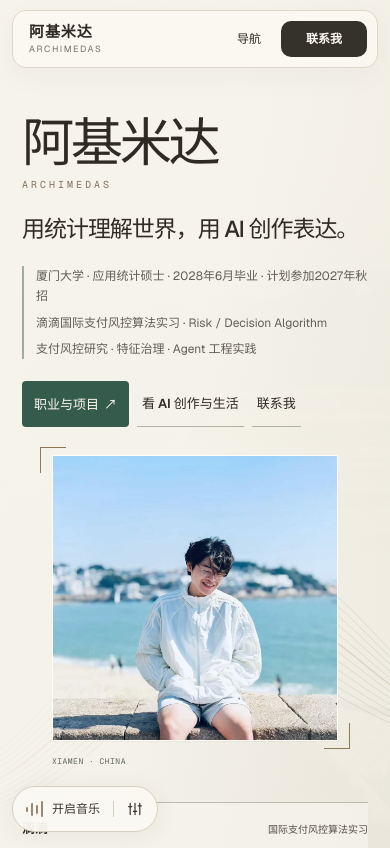
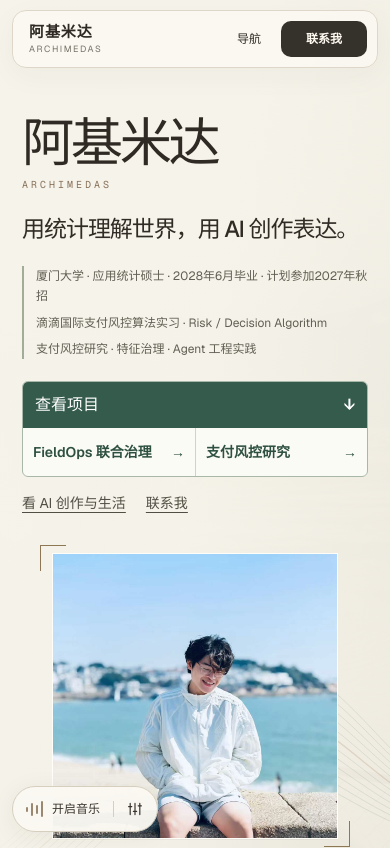
Before and after one commit to ArchimeDAs0612/shenxinda-portfolio-website, a Next.js app: page / in a window 390 px wide. Shown: the top 848 px of the page. Built offline with nearby package versions, Linux system fonts and the light colour scheme.

Commit message:
Surface the project directory and both case studies in the homepage hero

```diff
--- a/app/components/PortfolioHero.tsx
+++ b/app/components/PortfolioHero.tsx
@@ -3,6 +3,7 @@ import { MaintainableImage } from './MaintainableImage';
 import { mediaContent } from '../../content/site-content';
 import { SocialSourceWelcome } from './SocialSourceWelcome';
 import { ResearchMotif } from './ResearchMotif';
+import { deepDiveHref } from './deepDiveHref';
 
 type HeroView = 'public' | 'career';
 
@@ -23,7 +24,15 @@ export function PortfolioHero({ view = 'public' }: { view?: HeroView }) {
         <p className="hero-role hero-intro-copy">{career ? '应用统计背景，聚焦支付风险研究与 Agent 工程实践。' : '用统计理解世界，用 AI 创作表达。'}</p>
         <div className="hero-identity hero-intro-copy"><p>厦门大学 · 应用统计硕士 · 2028年6月毕业 · 计划参加2027年秋招</p><p>滴滴国际支付风控算法实习 · Risk / Decision Algorithm</p><p>支付风控研究 · 特征治理 · Agent 工程实践</p></div>
         <SocialSourceWelcome />
-        <div className="actions hero-intro-copy"><a className="button primary" href="#internships">职业与项目 <span aria-hidden="true">↗</span></a><a className="button quiet" href="#exploration">看 AI 创作与生活</a><a className="button quiet" href="#contact">联系我</a></div>
+        <nav className="actions hero-project-links hero-intro-copy" aria-label="首页项目入口">
+          <a className="button primary" href="#projects">查看项目 <span aria-hidden="true">↓</span></a>
+          <a href={deepDiveHref('p04')}>FieldOps 联合治理 <span aria-hidden="true">→</span></a>
+          <a href={deepDiveHref('p02')}>支付风控研究 <span aria-hidden="true">→</span></a>
+        </nav>
+        <div className="hero-secondary-links hero-intro-copy">
+          <a href="#exploration">看 AI 创作与生活</a>
+          <a href="#contact">联系我</a>
+        </div>
       </div>
       <div className="portrait-wrap">
         <div className="portrait-aperture"><MaintainableImage className="portrait-frame" priority {...mediaContent.profile} /></div>
--- a/app/research-editorial.css
+++ b/app/research-editorial.css
@@ -17,6 +17,44 @@
 .hero-portal .button.primary { background: var(--editorial-green); }
 .hero-portal .button.primary:hover { background: #264738; }
 .hero-portal .button.quiet { border-bottom-color: #b0b2a3; }
+.hero-portal .hero-project-links {
+  display: flex;
+  width: fit-content;
+  max-width: 100%;
+  gap: 0;
+  flex-wrap: nowrap;
+  align-items: stretch;
+  border: 1px solid #a8b8a8;
+  border-radius: 6px;
+  background: #fafbf5;
+}
+.hero-project-links > a {
+  display: flex;
+  align-items: center;
+  justify-content: space-between;
+  gap: 10px;
+  min-height: 48px;
+  padding: 10px 14px;
+  color: #2e5041;
+  font-size: 15px;
+  font-weight: 600;
+  line-height: 1.4;
+}
+.hero-project-links > a + a { border-left: 1px solid #ccd6c7; }
+.hero-project-links > a:last-child { border-radius: 0 5px 5px 0; }
+.hero-project-links > a:hover { background: #e7eee3; }
+.hero-portal .hero-project-links .primary { border-radius: 5px 0 0 5px; color: white; }
+.hero-project-links > a:focus-visible { outline: 3px solid #836227; outline-offset: 2px; z-index: 1; }
+.hero-secondary-links { display: flex; flex-wrap: wrap; gap: 20px; margin-top: 4px; }
+.hero-secondary-links a {
+  display: inline-flex;
+  align-items: center;
+  min-height: 44px;
+  color: #514e44;
+  font-size: 14px;
+  text-decoration: underline;
+  text-underline-offset: 4px;
+}
 .hero-portal .portrait-wrap { width: 100%; max-width: 348px; padding-inline: 12px; }
 .hero-portal .portrait-aperture { border: 1px solid #fffdf7; box-shadow: 0 18px 40px #293b2d0d; }
 .hero-portal .portrait-frame { aspect-ratio: 1; max-height: none; }
@@ -126,6 +164,20 @@
   .hero-portal .actions { gap: 8px; margin-top: 22px; }
   .hero-portal .button { padding: 11px 12px; min-height: 46px; font-size: 13px; }
   .hero-portal .button.quiet { padding-inline: 5px; }
+  .hero-portal .hero-project-links {
+    display: grid;
+    grid-template-columns: repeat(2, minmax(0, 1fr));
+    width: 100%;
+    gap: 0;
+  }
+  .hero-portal .hero-project-links .primary {
+    grid-column: 1 / -1;
+    border-radius: 5px 5px 0 0;
+    font-size: 16px;
+  }
+  .hero-project-links > a { padding-inline: 10px; gap: 4px; font-size: 14px; }
+  .hero-project-links > a:nth-child(2) { border: 0; border-radius: 0 0 0 5px; }
+  .hero-project-links > a:last-child { border-radius: 0 0 5px 0; }
   .hero-portal .portrait-wrap { max-width: 310px; }
   .hero-portal .portrait-frame { aspect-ratio: 1; }
   .hero-portal .portrait-frame .media-image { transform: none; }
--- a/scripts/verify-browser.mjs
+++ b/scripts/verify-browser.mjs
@@ -51,9 +51,13 @@ try {
     assert.equal(await page.getByRole('heading', { name: '阿基米达', exact: true }).count(), 1);
     assert.equal(await page.getByText('沈鑫达', { exact: true }).count(), 0, 'Public view does not visibly disclose the career name');
     assert.equal(await page.locator('.hero-role').innerText(), '用统计理解世界，用 AI 创作表达。');
-    assert.equal(await page.locator('.hero a[href*="work/p0"]').count(), 0, 'Deep dives belong in the project section only');
-    assert.equal(await page.locator('.hero .actions a').count(), 3);
-    assert.equal(await page.locator('.hero .actions a').first().getAttribute('href'), '#internships', 'All visitors can discover career and projects');
+    const projectEntry = page.getByRole('navigation', { name: '首页项目入口' });
+    for (const [name, href] of [['查看项目', '#projects'], ['FieldOps 联合治理', 'work/p04/index.html'], ['支付风控研究', 'work/p02/index.html']]) {
+      const link = projectEntry.getByRole('link', { name, exact: true });
+      assert.equal(await link.getAttribute('href'), href);
+      const box = await link.boundingBox();
+      assert(box && box.height >= 44 && box.y >= 0 && box.y + box.height <= viewport.height && box.x >= 0 && box.x + box.width <= viewport.width, name);
+    }
     assert(await page.evaluate(() => document.querySelector('#projects').contains(document.querySelector('#ai'))), 'Agent practice is part of the project cases');
     assert(await page.evaluate(() => document.querySelector('#ai').compareDocumentPosition(document.querySelector('#exploration')) & Node.DOCUMENT_POSITION_FOLLOWING), 'Agent practice precedes AIGC');
     assert.equal(await page.locator('.nav-links a[href="#exploration"]').count(), 1);
@@ -180,7 +184,7 @@ try {
     assert.equal(await page.locator('.aigc-collections article').last().locator('h3').innerText(), '《阿基米达的概率引擎》');
     assert.equal(await page.evaluate(() => getComputedStyle(document.body).backgroundColor), 'rgb(251, 249, 244)');
     await page.screenshot({ path: `${output}/${viewport.width}-hero.png` });
-    await page.locator('.hero .actions a').nth(1).click();
+    await page.locator('.hero').getByRole('link', { name: '看 AI 创作与生活', exact: true }).click();
     assert.equal(new URL(page.url()).hash, '#exploration');
     await page.waitForFunction(() => { const top = document.querySelector('#exploration').getBoundingClientRect().top; return top >= 0 && top < innerHeight / 2; });
     await page.getByRole('button', { name: '复制职业页链接' }).click();
@@ -258,11 +262,18 @@ try {
       assert(await page.evaluate(() => scrollY < 10), 'Social arrivals start at the homepage top');
       assert(await page.locator('.hero .actions').isVisible());
     }
+    await projectEntry.getByRole('link', { name: '查看项目', exact: true }).click();
+    assert.equal(new URL(page.url()).hash, '#projects');
+    await page.waitForFunction(() => {
+      const top = document.querySelector('#projects').getBoundingClientRect().top;
+      return top >= 0 && top < innerHeight / 2;
+    });
     const projectNotes = page.getByRole('navigation', { name: '项目深读' });
     for (const [slug, question] of [['p04', '字段能用在哪条策略里？'], ['p02', '被拒后又通过，算误伤吗？']]) {
       const link = projectNotes.locator(`a[href="work/${slug}/index.html"]`);
       assert.equal(await link.count(), 1);
-      await link.click();
+      assert(await link.isVisible());
+      await projectEntry.locator(`a[href="work/${slug}/index.html"]`).click();
       await page.getByRole('heading', { level: 1, name: question, exact: true }).waitFor();
       assert.equal(new URL(page.url()).pathname, `/work/${slug}/index.html`);
       assert(await page.evaluate(() => document.documentElement.scrollWidth <= innerWidth));
@@ -274,7 +285,7 @@ try {
     }
     assert.deepEqual(errors, []); results.push({ viewport, images: images.length, audioSignal: signal, passed: true }); await context.close();
   }
-  const motion = await browser.newContext({ viewport: { width: 1440, height: 900 } }); const p = await motion.newPage(); await p.goto(new URL('?view=career', siteUrl).href, { waitUntil: 'networkidle' }); await p.waitForTimeout(1600); assert.equal(await p.locator('.hero-identity').evaluate((n) => getComputedStyle(n).opacity), '1'); assert(await p.getByRole('link', { name: /职业与项目/ }).isVisible()); await p.goto(`${new URL('?view=career', siteUrl).href}#contact`, { waitUntil: 'networkidle' }); assert.equal(await p.locator('.portrait-aperture').evaluate((n) => getComputedStyle(n).animationName), 'none'); await motion.close();
+  const motion = await browser.newContext({ viewport: { width: 1440, height: 900 } }); const p = await motion.newPage(); await p.goto(new URL('?view=career', siteUrl).href, { waitUntil: 'networkidle' }); await p.waitForTimeout(1600); assert.equal(await p.locator('.hero-identity').evaluate((n) => getComputedStyle(n).opacity), '1'); assert(await p.locator('.hero').getByRole('link', { name: '查看项目', exact: true }).isVisible()); await p.goto(`${new URL('?view=career', siteUrl).href}#contact`, { waitUntil: 'networkidle' }); assert.equal(await p.locator('.portrait-aperture').evaluate((n) => getComputedStyle(n).animationName), 'none'); await motion.close();
   const noJs = await browser.newContext({ javaScriptEnabled: false, viewport: { width: 390, height: 844 } });
   const n = await noJs.newPage(); await n.goto(siteUrl, { waitUntil: 'networkidle' });
   assert.equal(await n.getByRole('heading', { name: '阿基米达', exact: true }).count(), 1);
```
